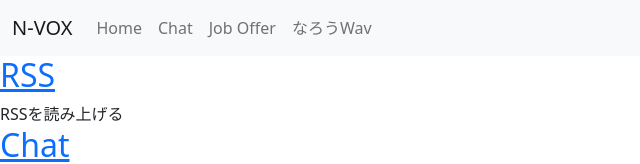
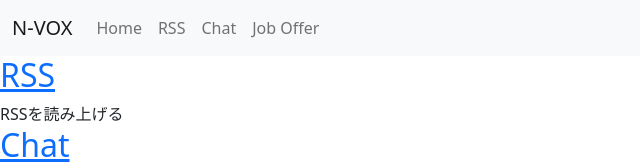
Before and after one commit to wasuken/nvox_srv, a Next.js app: page / in a window 1280 px wide. Shown: the top 164 px of the page, without its empty margins (0-640 px from the left). Built offline with nearby package versions, Linux system fonts and the light colour scheme.

Commit message:
navbarとレイアウト微修正

```diff
--- a/src/components/Navbar.tsx
+++ b/src/components/Navbar.tsx
@@ -16,9 +16,9 @@ export default function NavBar(props) {
         <Navbar.Collapse id="basic-navbar-nav">
           <Nav className="me-auto">
             <Nav.Link href="/">Home</Nav.Link>
+            <Nav.Link href="/rss">RSS</Nav.Link>
             <Nav.Link href="/chat">Chat</Nav.Link>
             <Nav.Link href="/joffer">Job Offer</Nav.Link>
-            <Nav.Link href="/naro">なろうWav</Nav.Link>
           </Nav>
         </Navbar.Collapse>
       </Container>
--- a/src/components/WavList.tsx
+++ b/src/components/WavList.tsx
@@ -36,8 +36,8 @@ const WavImg = styled.img`
   background-size: cover;
   border-radius: 4px;
   display: block;
-  height: 20vh;
-  width: 250px;
+  height: 30vh;
+  width: 15vw;
 `;
 const WavFooter = styled.div`
   margin-top: 20px;
```
